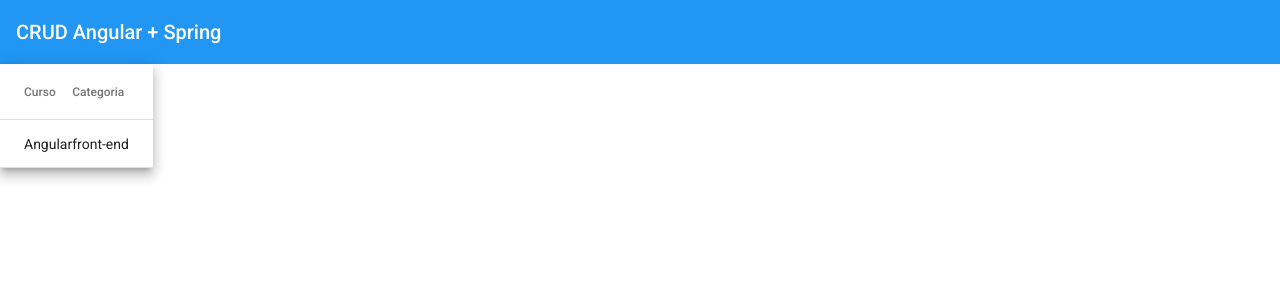
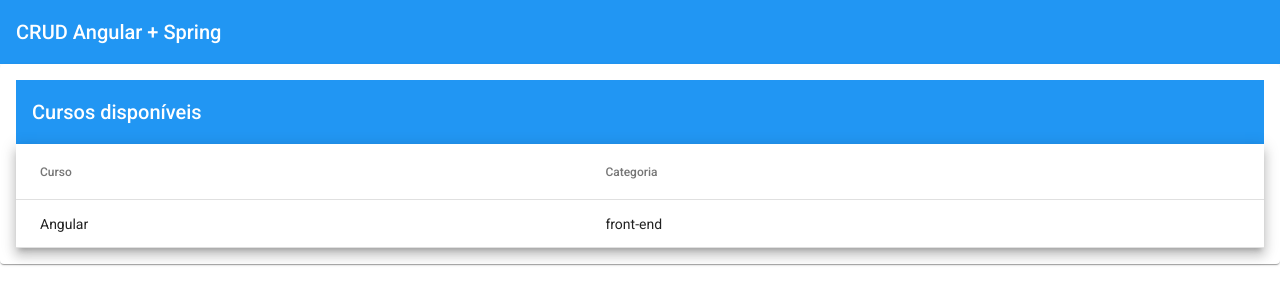
Before and after one commit to coderpedrosilva/crud-angular-spring, an Angular app: page /courses in a window 1280 px wide. Shown: the top 304 px of the page. Built offline with nearby package versions, Linux system fonts and the light colour scheme.

Commit message:
material table CSS and creating an app material module

```diff
--- a/src/app/courses/courses.module.ts
+++ b/src/app/courses/courses.module.ts
@@ -1,10 +1,9 @@
 import { CommonModule } from '@angular/common';
 import { NgModule } from '@angular/core';
-import { MatTableModule } from '@angular/material/table';
 
+import { AppMaterialModule } from '../shared/app-material/app-material.module';
 import { CoursesRoutingModule } from './courses-routing.module';
 import { CoursesComponent } from './courses/courses.component';
-
 
 @NgModule({
   declarations: [
@@ -13,7 +12,7 @@
   imports: [
     CommonModule,
     CoursesRoutingModule,
-    MatTableModule
+    AppMaterialModule
   ]
 })
 export class CoursesModule { }
--- a/src/app/courses/courses/courses.component.html
+++ b/src/app/courses/courses/courses.component.html
@@ -1,3 +1,7 @@
+<mat-card>
+
+  <mat-toolbar color="primary">Cursos disponíveis</mat-toolbar>
+
 <table mat-table [dataSource]="courses" class="mat-elevation-z8">
 
   <!-- Name Column -->
@@ -15,3 +19,5 @@
   <tr mat-header-row *matHeaderRowDef="displayedColumns"></tr>
   <tr mat-row *matRowDef="let row; columns: displayedColumns;"></tr>
 </table>
+
+</mat-card>
--- a/src/app/courses/courses/courses.component.scss
+++ b/src/app/courses/courses/courses.component.scss
@@ -0,0 +1,3 @@
+table {
+  width: 100%;
+}
```
Also changed, not shown: src/app/shared/app-material/app-material.module.ts (added, +16 -0 lines).
